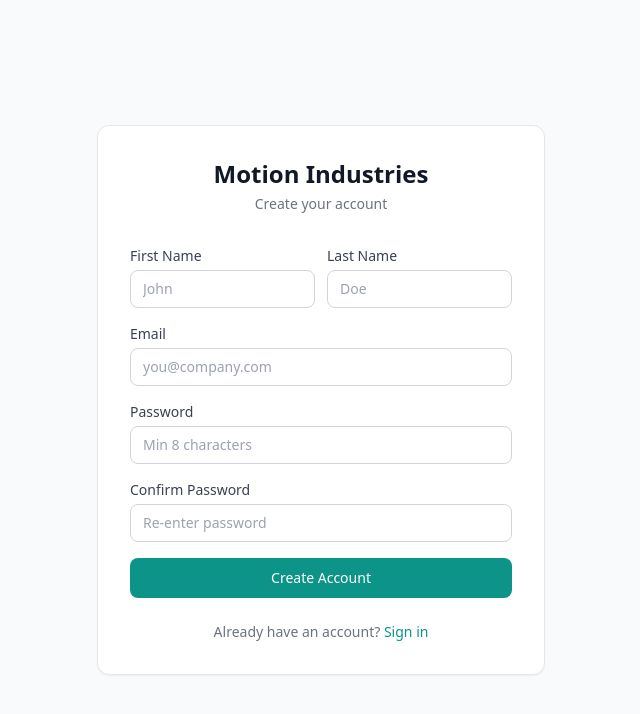
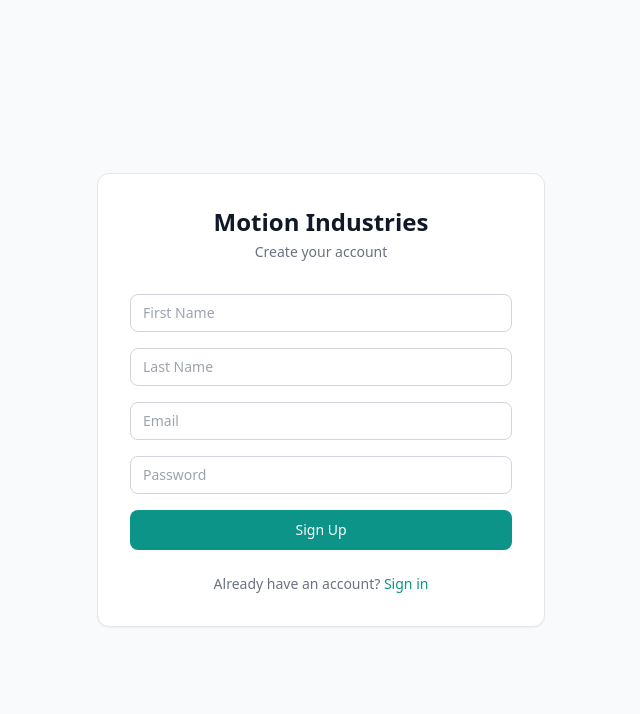
Before and after one commit to hamedou0/MotionProj, a Next.js app in the folder motion-industries 2/frontend/: page /signup in a window 1280 px wide. Shown: the top 714 px of the page, without its empty margins (319-959 px from the left). Built offline with nearby package versions, Linux system fonts and the light colour scheme.

Commit message:
Clean project files and remove tracked dependencies

```diff
--- a/motion-industries 2/frontend/src/app/signin/page.tsx
+++ b/motion-industries 2/frontend/src/app/signin/page.tsx
@@ -1,36 +1,69 @@
 'use client';
+
 import { useState } from 'react';
 import { useRouter } from 'next/navigation';
+import Link from 'next/link';
 import { saveSession } from '../../lib/auth';
+
+interface SignInForm {
+  email: string;
+  password: string;
+}
+
+interface AuthResponse {
+  token?: string;
+  email?: string;
+  firstName?: string;
+  lastName?: string;
+  role?: string;
+  message?: string;
+}
 
 export default function SignInPage() {
   const router = useRouter();
-  const [form, setForm] = useState({ email: '', password: '' });
+
+  const [form, setForm] = useState<SignInForm>({
+    email: '',
+    password: '',
+  });
+
   const [error, setError] = useState('');
   const [loading, setLoading] = useState(false);
 
   const handleChange = (e: React.ChangeEvent<HTMLInputElement>) => {
-    setForm({ ...form, [e.target.name]: e.target.value });
+    setForm({
+      ...form,
+      [e.target.name]: e.target.value,
+    });
   };
 
   const handleSubmit = async () => {
     setError('');
+
+    if (!form.email || !form.password) {
+      setError('Please enter your email and password.');
+      return;
+    }
+
     setLoading(true);
+
     try {
       const res = await fetch('/api/auth/signin', {
         method: 'POST',
         headers: { 'Content-Type': 'application/json' },
         body: JSON.stringify(form),
       });
-      const data = await res.json();
+
+      const data: AuthResponse = await res.json();
+
       if (!res.ok) {
         setError(data.message || 'Sign in failed');
       } else {
-        saveSession(data.token, {
-          email: data.email,
-          firstName: data.firstName,
-          lastName: data.lastName,
-          role: data.role,
+        saveSession(data.token || '', {
+          email: data.email || '',
+          firstName: data.firstName || '',
+          lastName: data.lastName || '',
+          role: data.role || '',
         });
         router.push('/search');
       }
@@ -44,8 +77,6 @@
   return (
     <main className="min-h-screen bg-gray-50 flex items-center justify-center">
       <div className="bg-white rounded-xl shadow-sm border border-gray-200 p-8 w-full max-w-md">
-
-        {/* Logo / Header */}
         <div className="text-center mb-8">
           <h1 className="text-2xl font-bold text-gray-900">Motion Industries</h1>
           <p className="text-gray-500 text-sm mt-1">Sign in to your account</p>
@@ -66,7 +97,7 @@
               value={form.email}
               onChange={handleChange}
               placeholder="you@company.com"
-              className="w-full border border-gray-300 rounded-lg px-3 py-2 text-sm focus:outline-none focus:ring-2 focus:ring-teal-500"
+              className="w-full border border-gray-300 rounded-lg px-3 py-2 text-sm"
             />
           </div>
 
@@ -79,22 +110,24 @@
               onChange={handleChange}
               placeholder="••••••••"
               onKeyDown={(e) => e.key === 'Enter' && handleSubmit()}
-              className="w-full border border-gray-300 rounded-lg px-3 py-2 text-sm focus:outline-none focus:ring-2 focus:ring-teal-500"
+              className="w-full border border-gray-300 rounded-lg px-3 py-2 text-sm"
             />
           </div>
 
           <button
             onClick={handleSubmit}
             disabled={loading}
-            className="w-full bg-teal-600 hover:bg-teal-700 disabled:opacity-50 text-white py-2.5 rounded-lg font-medium text-sm transition"
+            className="w-full bg-teal-600 hover:bg-teal-700 disabled:opacity-50 text-white py-2.5 rounded-lg font-medium text-sm"
           >
             {loading ? 'Signing in...' : 'Sign In'}
           </button>
         </div>
 
         <p className="text-center text-sm text-gray-500 mt-6">
-          Don't have an account?{' '}
-          <a href="/signup" className="text-teal-600 hover:underline font-medium">Sign up</a>
+          Don&apos;t have an account?{' '}
+          <Link href="/signup" className="text-teal-600 hover:underline font-medium">
+            Sign up
+          </Link>
         </p>
       </div>
     </main>
--- a/motion-industries 2/frontend/src/app/signup/page.tsx
+++ b/motion-industries 2/frontend/src/app/signup/page.tsx
@@ -1,52 +1,75 @@
 'use client';
+
 import { useState } from 'react';
 import { useRouter } from 'next/navigation';
-import { saveSession } from '../../lib/auth';
+import Link from 'next/link';
+import { saveSession, clearSession } from '../../lib/auth';
+
+interface SignUpForm {
+  firstName: string;
+  lastName: string;
+  email: string;
+  password: string;
+}
+
+interface AuthResponse {
+  token?: string;
+  email?: string;
+  firstName?: string;
+  lastName?: string;
+  role?: string;
+  message?: string;
+}
 
 export default function SignUpPage() {
   const router = useRouter();
-  const [form, setForm] = useState({ firstName: '', lastName: '', email: '', password: '', confirm: '' });
+
+  const [form, setForm] = useState<SignUpForm>({
+    firstName: '',
+    lastName: '',
+    email: '',
+    password: '',
+  });
+
   const [error, setError] = useState('');
   const [loading, setLoading] = useState(false);
 
   const handleChange = (e: React.ChangeEvent<HTMLInputElement>) => {
-    setForm({ ...form, [e.target.name]: e.target.value });
-  };
-
-  const validate = () => {
-    if (!form.firstName || !form.lastName) return 'First and last name are required.';
-    if (!form.email.includes('@')) return 'Please enter a valid email.';
-    if (form.password.length < 8) return 'Password must be at least 8 characters.';
-    if (form.password !== form.confirm) return 'Passwords do not match.';
-    return null;
+    setForm({
+      ...form,
+      [e.target.name]: e.target.value,
+    });
   };
 
   const handleSubmit = async () => {
-    const validationError = validate();
-    if (validationError) { setError(validationError); return; }
     setError('');
+
+    if (!form.firstName || !form.lastName || !form.email || !form.password) {
+      setError('Please complete all fields.');
+      return;
+    }
+
     setLoading(true);
+
     try {
       const res = await fetch('/api/auth/signup', {
         method: 'POST',
         headers: { 'Content-Type': 'application/json' },
-        body: JSON.stringify({
-          email: form.email,
-          password: form.password,
-          firstName: form.firstName,
-          lastName: form.lastName,
-        }),
+        body: JSON.stringify(form),
       });
-      const data = await res.json();
+
+      const data: AuthResponse = await res.json();
+
       if (!res.ok) {
         setError(data.message || 'Sign up failed');
       } else {
-        saveSession(data.token, {
-          email: data.email,
-          firstName: data.firstName,
-          lastName: data.lastName,
-          role: data.role,
+        saveSession(data.token || '', {
+          email: data.email || '',
+          firstName: data.firstName || '',
+          lastName: data.lastName || '',
+          role: data.role || '',
         });
+
         router.push('/search');
       }
     } catch {
@@ -59,7 +82,6 @@
   return (
     <main className="min-h-screen bg-gray-50 flex items-center justify-center">
       <div className="bg-white rounded-xl shadow-sm border border-gray-200 p-8 w-full max-w-md">
-
         <div className="text-center mb-8">
           <h1 className="text-2xl font-bold text-gray-900">Motion Industries</h1>
           <p className="text-gray-500 text-sm mt-1">Create your account</p>
@@ -72,80 +94,61 @@
         )}
 
         <div className="space-y-4">
-          <div className="grid grid-cols-2 gap-3">
-            <div>
-              <label className="block text-sm font-medium text-gray-700 mb-1">First Name</label>
           <input
             type="text"
             name="firstName"
             value={form.firstName}
             onChange={handleChange}
-                placeholder="John"
-                className="w-full border border-gray-300 rounded-lg px-3 py-2 text-sm focus:outline-none focus:ring-2 focus:ring-teal-500"
+            placeholder="First Name"
+            className="w-full border border-gray-300 rounded-lg px-3 py-2 text-sm"
           />
-            </div>
-            <div>
-              <label className="block text-sm font-medium text-gray-700 mb-1">Last Name</label>
+
           <input
             type="text"
             name="lastName"
             value={form.lastName}
             onChange={handleChange}
-                placeholder="Doe"
-                className="w-full border border-gray-300 rounded-lg px-3 py-2 text-sm focus:outline-none focus:ring-2 focus:ring-teal-500"
+            placeholder="Last Name"
+            className="w-full border border-gray-300 rounded-lg px-3 py-2 text-sm"
           />
-            </div>
-          </div>
 
-          <div>
-            <label className="block text-sm font-medium text-gray-700 mb-1">Email</label>
           <input
             type="email"
             name="email"
             value={form.email}
             onChange={handleChange}
-              placeholder="you@company.com"
-              className="w-full border border-gray-300 rounded-lg px-3 py-2 text-sm focus:outline-none focus:ring-2 focus:ring-teal-500"
+            placeholder="Email"
+            className="w-full border border-gray-300 rounded-lg px-3 py-2 text-sm"
           />
-          </div>
 
-          <div>
-            <label className="block text-sm font-medium text-gray-700 mb-1">Password</label>
           <input
             type="password"
             name="password"
             value={form.password}
             onChange={handleChange}
-              placeholder="Min 8 characters"
-              className="w-full border border-gray-300 rounded-lg px-3 py-2 text-sm focus:outline-none focus:ring-2 focus:ring-teal-500"
+            placeholder="Password"
+            onKeyDown={(e) => e.key === 'Enter' && handleSubmit()}
+            className="w-full border border-gray-300 rounded-lg px-3 py-2 text-sm"
           />
-          </div>
-
-          <div>
-            <label className="block text-sm font-medium text-gray-700 mb-1">Confirm Password</label>
-            <input
-              type="password"
-              name="confirm"
-              value={form.confirm}
-              onChange={handleChange}
-              placeholder="Re-enter password"
-              onKeyDown={(e) => e.key === 'Enter' && handleSubmit()}
-              className="w-full border border-gray-300 rounded-lg px-3 py-2 text-sm focus:outline-none focus:ring-2 focus:ring-teal-500"
-            />
-          </div>
 
           <button
             onClick={handleSubmit}
             disabled={loading}
-            className="w-full bg-teal-600 hover:bg-teal-700 disabled:opacity-50 text-white py-2.5 rounded-lg font-medium text-sm transition"
+            className="w-full bg-teal-600 hover:bg-teal-700 disabled:opacity-50 text-white py-2.5 rounded-lg font-medium text-sm"
           >
-            {loading ? 'Creating account...' : 'Create Account'}
+            {loading ? 'Creating account...' : 'Sign Up'}
           </button>
         </div>
 
         <p className="text-center text-sm text-gray-500 mt-6">
           Already have an account?{' '}
-          <a href="/signin" className="text-teal-600 hover:underline font-medium">Sign in</a>
+          <Link
+            href="/signin"
+            onClick={() => clearSession()}
+            className="text-teal-600 hover:underline font-medium"
+          >
+            Sign in
+          </Link>
         </p>
       </div>
     </main>
```
Also changed, not shown: motion-industries 2/frontend/src/lib/auth.ts (+51 -22 lines), 17 other files (tests, documents, lock files or other folders). Lines whose indentation alone changed are shown as unchanged.
